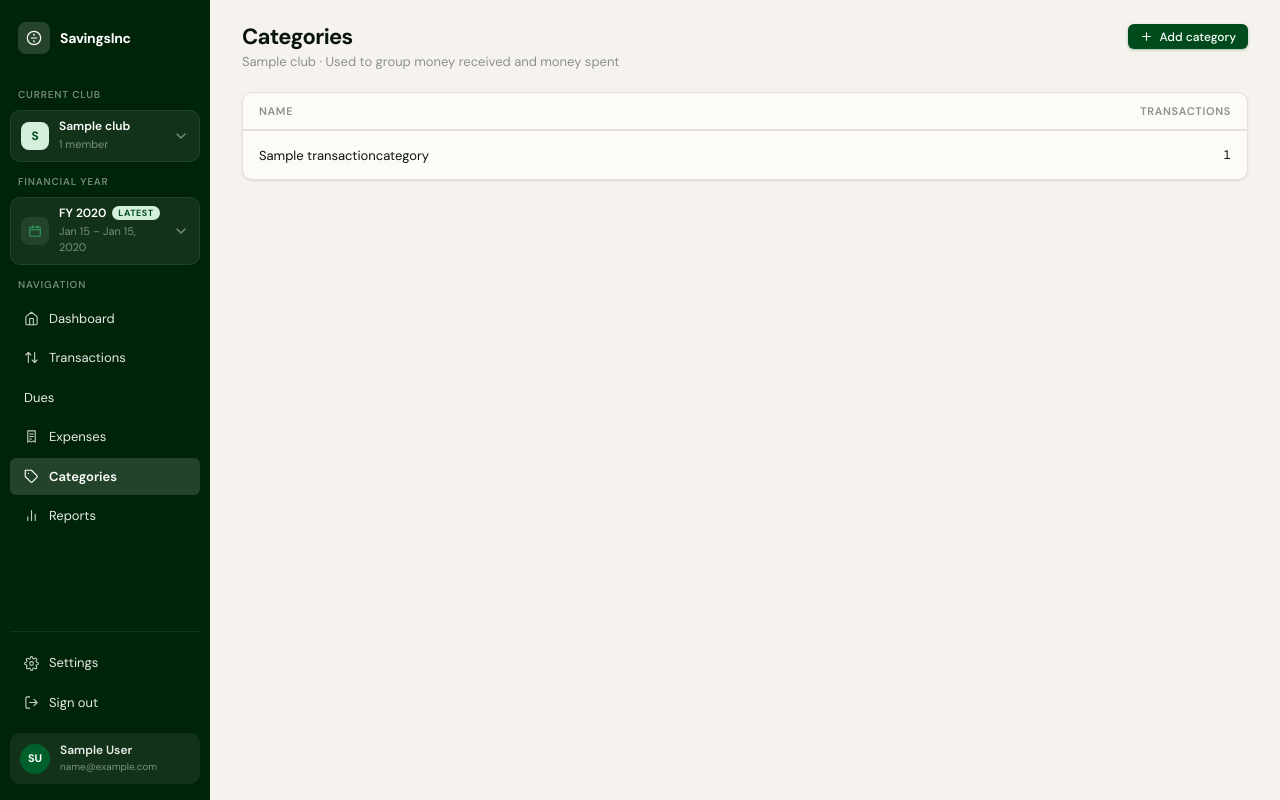
After one commit to arthurarty/investment_club, a Django app: page /clubs/1/categories/ in a window 1280 px wide. The commit adds this page. Run offline with Django 5.2, Linux system fonts and the light colour scheme; a user stored in the database is signed in; tables that the repository leaves empty hold one stand-in row (values such as "Sample post").

Commit message:
Add categories to group transactions

```diff
--- a/clubs/admin.py
+++ b/clubs/admin.py
@@ -8,6 +8,7 @@ from clubs.models import (
     FinancialYearContribution,
     FinancialYearParticipant,
     IndividualDue,
+    TransactionCategory,
 )
 
 admin.site.register(Club)
@@ -17,3 +18,4 @@ admin.site.register(FinancialYearParticipant)
 admin.site.register(FinancialTransaction)
 admin.site.register(FinancialYearContribution)
 admin.site.register(IndividualDue)
+admin.site.register(TransactionCategory)
--- a/clubs/forms/club_financials_forms.py
+++ b/clubs/forms/club_financials_forms.py
@@ -7,6 +7,7 @@ from clubs.models import (
     FinancialYearContribution,
     FinancialYearParticipant,
     IndividualDue,
+    TransactionCategory,
 )
 
 
@@ -87,6 +88,35 @@ class FinancialYearParticipantForm(forms.ModelForm):
         return member
 
 
+class TransactionCategoryForm(forms.ModelForm):
+    """
+    Form for adding a transaction category to a club.
+    """
+
+    class Meta:
+        model = TransactionCategory
+        fields = ["name"]
+        widgets = {"name": forms.TextInput(attrs={"class": "form-control"})}
+
+    def __init__(self, *args, club=None, **kwargs):
+        super().__init__(*args, **kwargs)
+        self.club = club
+
+    def clean_name(self):
+        """
+        A club cannot have two categories with the same name.
+        """
+        name = self.cleaned_data["name"].strip()
+        if (
+            self.club
+            and self.club.transaction_categories.filter(name__iexact=name).exists()
+        ):
+            raise forms.ValidationError(
+                "This club already has a category with this name."
+            )
+        return name
+
+
 class FinancialTransactionForm(forms.ModelForm):
     """
     Form for recording a financial transaction for a Financial Year.
@@ -94,9 +124,17 @@ class FinancialTransactionForm(forms.ModelForm):
 
     class Meta:
         model = FinancialTransaction
-        fields = ["club_member", "credit", "debit", "transaction_date", "description"]
+        fields = [
+            "club_member",
+            "category",
+            "credit",
+            "debit",
+            "transaction_date",
+            "description",
+        ]
         widgets = {
             "club_member": forms.Select(attrs={"class": "form-select"}),
+            "category": forms.Select(attrs={"class": "form-select"}),
             "credit": CommaSeparatedNumberInput(
                 attrs={
                     "class": "form-control",
@@ -132,6 +170,9 @@ class FinancialTransactionForm(forms.ModelForm):
                 financial_years__financial_year=financial_year,
                 financial_years__is_active=True,
             ).select_related("user")
+            self.fields["category"].queryset = TransactionCategory.objects.filter(
+                club_id=financial_year.club_id
+            )
 
 
 class ExpenseForm(FinancialTransactionForm):
@@ -140,7 +181,7 @@ class ExpenseForm(FinancialTransactionForm):
     """
 
     class Meta(FinancialTransactionForm.Meta):
-        fields = ["club_member", "debit", "transaction_date", "description"]
+        fields = ["club_member", "category", "debit", "transaction_date", "description"]
         labels = {"debit": "Amount"}
 
     def __init__(self, *args, **kwargs):
--- a/clubs/urls.py
+++ b/clubs/urls.py
@@ -1,5 +1,6 @@
 from django.urls import path
 
+from clubs.views.club_category_view import ClubCategoryListView
 from clubs.views.club_due_view import ClubDueListView
 from clubs.views.club_financial_view import (
     ClubFinancialYearCreateView,
@@ -38,6 +39,11 @@ urlpatterns = [
         "<int:club_id>/member/<int:member_id>/",
         ClubMemberShipDetailView.as_view(),
         name="club-member-detail",
+    ),
+    path(
+        "<int:club_id>/categories/",
+        ClubCategoryListView.as_view(),
+        name="categories",
     ),
     path(
         "<int:club_id>/financial-year/",
--- /dev/null
+++ b/clubs/views/club_category_view.py
@@ -0,0 +1,81 @@
+from http import HTTPStatus
+
+from django.contrib import messages
+from django.contrib.auth.mixins import LoginRequiredMixin
+from django.db.models import Count
+from django.shortcuts import redirect, render
+from django.views import View
+
+from clubs.forms.club_financials_forms import TransactionCategoryForm
+from clubs.models import Club
+from clubs.views.utils import is_club_admin_or_creator
+
+
+def prepare_categories_context(
+    club: Club,
+    is_club_admin: bool = True,
+    category_form: TransactionCategoryForm | None = None,
+) -> dict:
+    """
+    Prepare context data for the transaction categories view of a club.
+    """
+    categories = club.transaction_categories.annotate(
+        transaction_count=Count("transactions")
+    )
+    return {
+        "club": club,
+        "categories": categories,
+        "is_club_admin": is_club_admin,
+        "category_form": category_form or TransactionCategoryForm(club=club),
+    }
+
+
+class ClubCategoryListView(LoginRequiredMixin, View):
+    """
+    View to list a club's transaction categories and add new ones.
+    """
+
+    def get(self, request, club_id: int):
+        """
+        Handle GET requests to display the categories of a club.
+        """
+        try:
+            club = Club.objects.get(id=club_id)
+        except Club.DoesNotExist:
+            return redirect("clubs:index")
+        is_club_admin = is_club_admin_or_creator(request, club)
+        is_member = club.members.filter(user=request.user).exists()
+        if not is_club_admin and not is_member:
+            return render(request, "clubs/403.html", status=HTTPStatus.FORBIDDEN)
+        return render(
+            request,
+            "clubs/categories.html",
+            prepare_categories_context(club, is_club_admin),
+        )
+
+    def post(self, request, club_id: int):
+        """
+        Handle POST requests to add a new category to a club.
+        """
+        try:
+            club = Club.objects.get(id=club_id)
+        except Club.DoesNotExist:
+            return redirect("clubs:index")
+        if not is_club_admin_or_creator(request, club):
+            return render(request, "clubs/403.html", status=HTTPStatus.FORBIDDEN)
+        form = TransactionCategoryForm(request.POST, club=club)
+        if not form.is_valid():
+            return render(
+                request,
+                "clubs/categories.html",
+                prepare_categories_context(club, True, category_form=form),
+            )
+        category = form.save(commit=False)
+        category.club = club
+        category.created_by = request.user
+        category.updated_by = request.user
+        category.save()
+        messages.success(
+            request, message=f"Category '{category.name}' added successfully."
+        )
+        return redirect("clubs:categories", club_id=club.id)
--- a/clubs/views/club_financial_view.py
+++ b/clubs/views/club_financial_view.py
@@ -65,7 +65,7 @@ def prepare_financial_year_context(
     transactions = (
         FinancialTransaction.objects.filter(financial_year=financial_year)
         .order_by("-transaction_date")
-        .select_related("club_member__user")
+        .select_related("club_member__user", "category")
     )
     individual_dues = financial_year.individual_dues.select_related("club_member__user")
     context = FinancialYearContext(
--- a/clubs/views/club_transactions_view.py
+++ b/clubs/views/club_transactions_view.py
@@ -24,7 +24,7 @@ def prepare_expenses_context(
     """
     expenses = (
         FinancialTransaction.objects.filter(financial_year=financial_year, debit__gt=0)
-        .select_related("club_member__user")
+        .select_related("club_member__user", "category")
         .order_by("-transaction_date", "-id")
     )
     months = [
@@ -39,6 +39,7 @@ def prepare_expenses_context(
         "total_spent": expenses.aggregate(total=Sum("debit"))["total"] or 0,
         "latest_expense": expenses.first(),
         "months": months,
+        "categories": club.transaction_categories.all(),
         "is_club_admin": is_club_admin,
         "expense_form": expense_form or ExpenseForm(financial_year=financial_year),
     }
--- a/static/js/expenses.js
+++ b/static/js/expenses.js
@@ -2,15 +2,17 @@ document.addEventListener('DOMContentLoaded', function() {
   // Expense table filtering (only on the expenses page).
   const search = document.getElementById('expenseSearch');
   const month = document.getElementById('expenseMonth');
-  if (search && month) {
+  const category = document.getElementById('expenseCategory');
+  if (search && month && category) {
     const rows = document.querySelectorAll('#expenseTable tbody tr');
     const apply = function() {
       const q = search.value.trim().toLowerCase();
       const m = month.value;
+      const c = category.value;
       let total = 0;
       let n = 0;
       rows.forEach(function(r) {
-        const ok = (!m || r.dataset.month === m) && (!q || r.textContent.toLowerCase().indexOf(q) > -1);
+        const ok = (!m || r.dataset.month === m) && (!c || r.dataset.category === c) && (!q || r.textContent.toLowerCase().indexOf(q) > -1);
         r.hidden = !ok;
         if (ok) { total += Number(r.dataset.amount); n++; }
       });
@@ -21,6 +23,7 @@ document.addEventListener('DOMContentLoaded', function() {
     };
     search.addEventListener('input', apply);
     month.addEventListener('change', apply);
+    category.addEventListener('change', apply);
     if (rows.length) apply();
   }
 
--- /dev/null
+++ b/templates/clubs/categories.html
@@ -0,0 +1,94 @@
+{% extends "clubs/dashboard_base.html" %}
+{% load static %}
+{% block page_title %}{{ club.name }} — Categories — SavingsInc{% endblock %}
+{% block nav_categories_active %}active{% endblock %}
+{% block content %}
+    <div class="si-topbar">
+        <div>
+            <h1 class="si-topbar-title">Categories</h1>
+            <p class="si-topbar-subtitle">{{ club.name }} · Used to group money received and money spent</p>
+        </div>
+        {% if is_club_admin %}
+            <div class="si-topbar-actions">
+                <button type="button"
+                        class="si-btn si-btn-primary si-btn-sm"
+                        data-bs-toggle="modal"
+                        data-bs-target="#addCategoryModal">
+                    <svg width="13"
+                         height="13"
+                         viewBox="0 0 24 24"
+                         fill="none"
+                         stroke="currentColor"
+                         stroke-width="2"
+                         stroke-linecap="round"
+                         stroke-linejoin="round">
+                        <path d="M12 5v14M5 12h14" />
+                    </svg>
+                    Add category
+                </button>
+            </div>
+        {% endif %}
+    </div>
+    <div class="si-page-body">
+        <div class="si-card">
+            <div class="si-table-wrap">
+                <table class="si-table">
+                    <thead>
+                        <tr>
+                            <th>Name</th>
+                            <th style="text-align:right">Transactions</th>
+                        </tr>
+                    </thead>
+                    <tbody>
+                        {% for category in categories %}
+                            <tr>
+                                <td>{{ category.name }}</td>
+                                <td style="text-align:right">
+                                    <span class="mono">{{ category.transaction_count }}</span>
+                                </td>
+                            </tr>
+                        {% empty %}
+                            <tr>
+                                <td colspan="2"
+                                    style="text-align:center;
+                                           color:var(--si-text-3);
+                                           padding:32px">No categories yet.</td>
+                            </tr>
+                        {% endfor %}
+                    </tbody>
+                </table>
+            </div>
+        </div>
+    </div>
+{% endblock %}
+{% block after_main %}
+    {% if is_club_admin %}
+        <!-- Add Category Modal -->
+        <div class="modal fade"
+             id="addCategoryModal"
+             {% if category_form.errors %}data-show-on-load="true"{% endif %}
+             tabindex="-1"
+             aria-hidden="true">
+            <div class="modal-dialog">
+                <div class="modal-content">
+                    <div class="modal-header">
+                        <h5 class="modal-title">Add category</h5>
+                        <button type="button"
+                                class="btn-close"
+                                data-bs-dismiss="modal"
+                                aria-label="Close"></button>
+                    </div>
+                    <form action="{% url 'clubs:categories' club.id %}" method="post">
+                        {% csrf_token %}
+                        <div class="modal-body">{{ category_form.as_p }}</div>
+                        <div class="modal-footer">
+                            <button type="button" class="btn btn-secondary" data-bs-dismiss="modal">Cancel</button>
+                            <button type="submit" class="btn btn-success">Add category</button>
+                        </div>
+                    </form>
+                </div>
+            </div>
+        </div>
+    {% endif %}
+    <script src="{% static 'js/expenses.js' %}"></script>
+{% endblock %}
--- a/templates/clubs/dashboard_base.html
+++ b/templates/clubs/dashboard_base.html
@@ -251,6 +251,24 @@
                                 Expenses
                             </a>
                         {% endif %}
+                        {% if sidebar_current_club %}
+                            <a href="{% url 'clubs:categories' sidebar_current_club.id %}"
+                               class="si-nav-item {% block nav_categories_active %}{% endblock %}"
+                               title="Transaction categories for {{ sidebar_current_club.name }}">
+                                <svg width="15"
+                                     height="15"
+                                     viewBox="0 0 24 24"
+                                     fill="none"
+                                     stroke="currentColor"
+                                     stroke-width="1.8"
+                                     stroke-linecap="round"
+                                     stroke-linejoin="round">
+                                    <path d="M20.6 13.4l-7.2 7.2a2 2 0 01-2.8 0L2 12V2h10l8.6 8.6a2 2 0 010 2.8z" />
+                                    <path d="M7 7h.01" />
+                                </svg>
+                                Categories
+                            </a>
+                        {% endif %}
                         <a href="{% if sidebar_current_club and sidebar_current_financial_year %}{% url 'clubs:financial-reports' sidebar_current_club.id sidebar_current_financial_year.id %}{% else %}{% url 'clubs:financial-year-report-list' %}{% endif %}"
                            class="si-nav-item {% block nav_reports_active %}{% endblock %}">
                             <svg width="15"
```
Also changed, not shown: clubs/models.py (+70 -1 lines), clubs/tests/test_club_category_views.py (added, +350 -0 lines), templates/clubs/expenses.html (+19 -1 lines), templates/clubs/financial_year_detail.html (+9 -1 lines), clubs/migrations/0005_transaction_categories.py (added), clubs/migrations/0006_default_transaction_categories.py (added).
